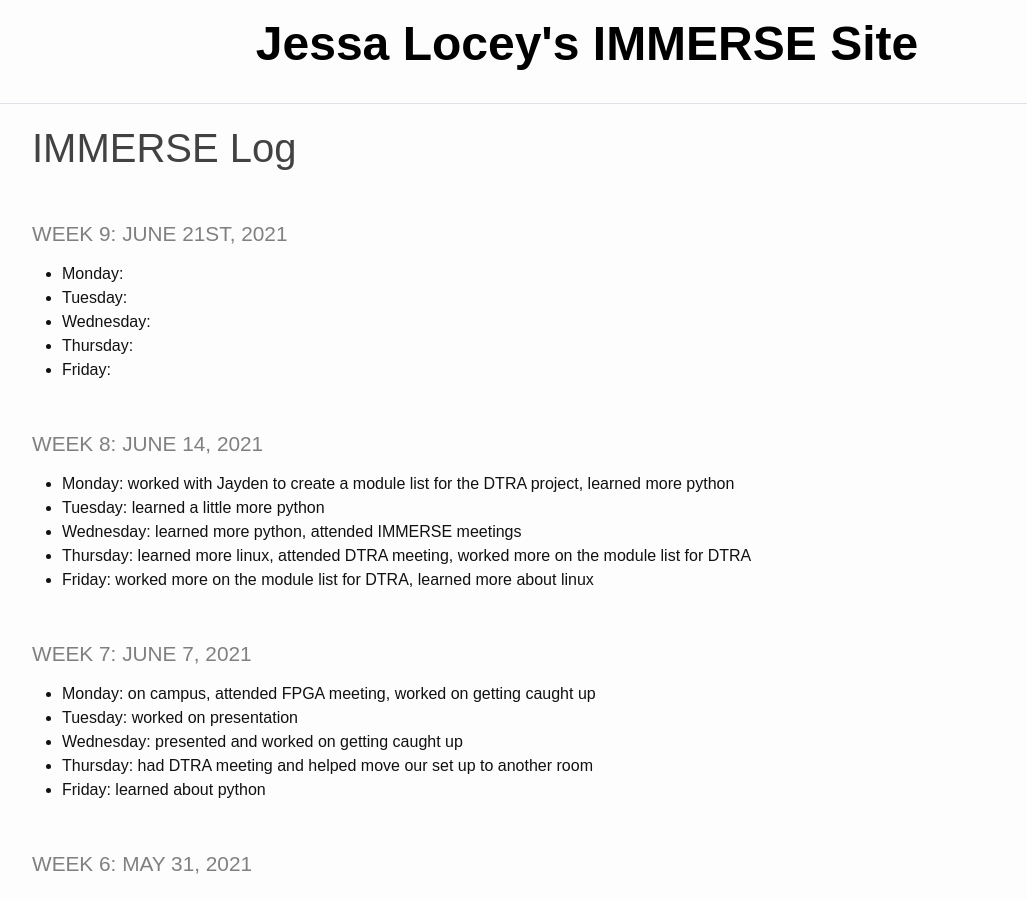
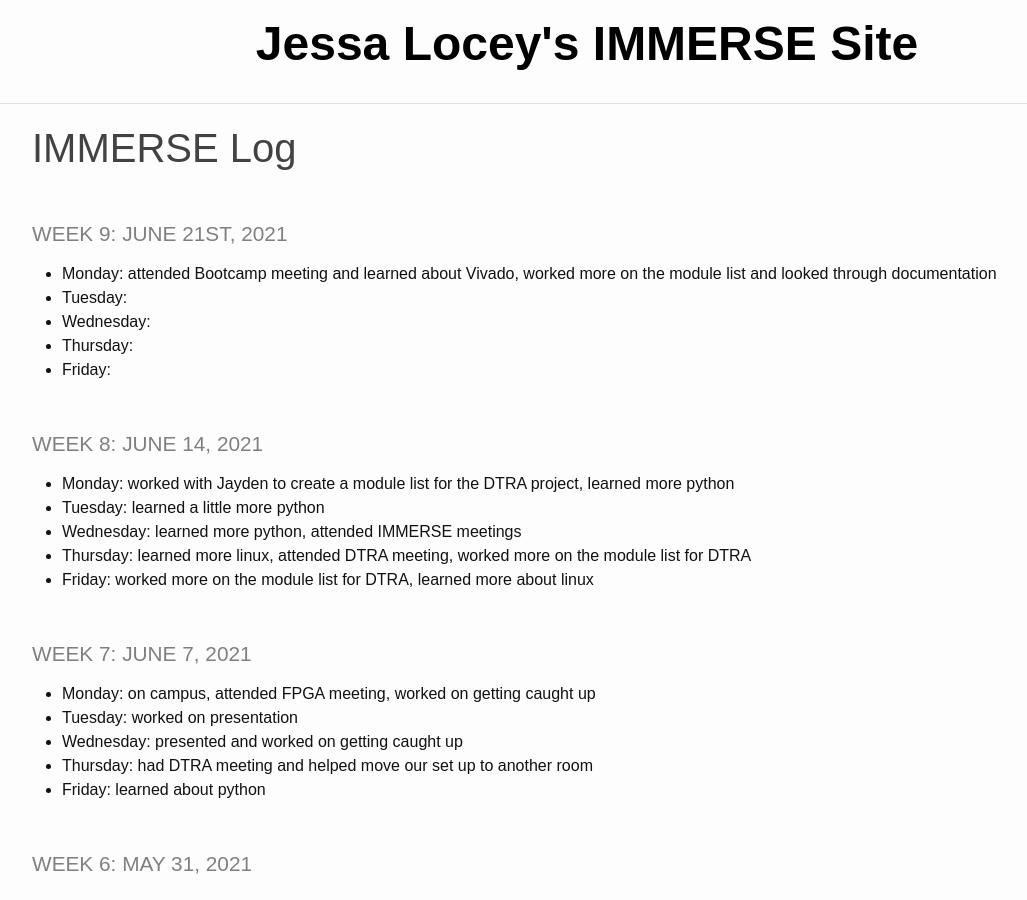
Before and after one commit to jessalocey/jessalocey.github.io, a Jekyll site: the page built from _pages/log.md, in a window 1280 px wide and 900 px high. Shown: the whole window, without its empty margins (53-1080 px from the left). Built offline with Jekyll 4.4.1, drawn with Linux system fonts in a browser that asks for light colours.

Commit message:
log update monday

```diff
--- a/_pages/log.md
+++ b/_pages/log.md
@@ -4,7 +4,7 @@ title: IMMERSE Log
 ---
 
 ### Week 9: June 21st, 2021
-* **Monday:**
+* **Monday:** attended Bootcamp meeting and learned about Vivado, worked more on the module list and looked through documentation
 * **Tuesday:**
 * **Wednesday:**
 * **Thursday:**
```
